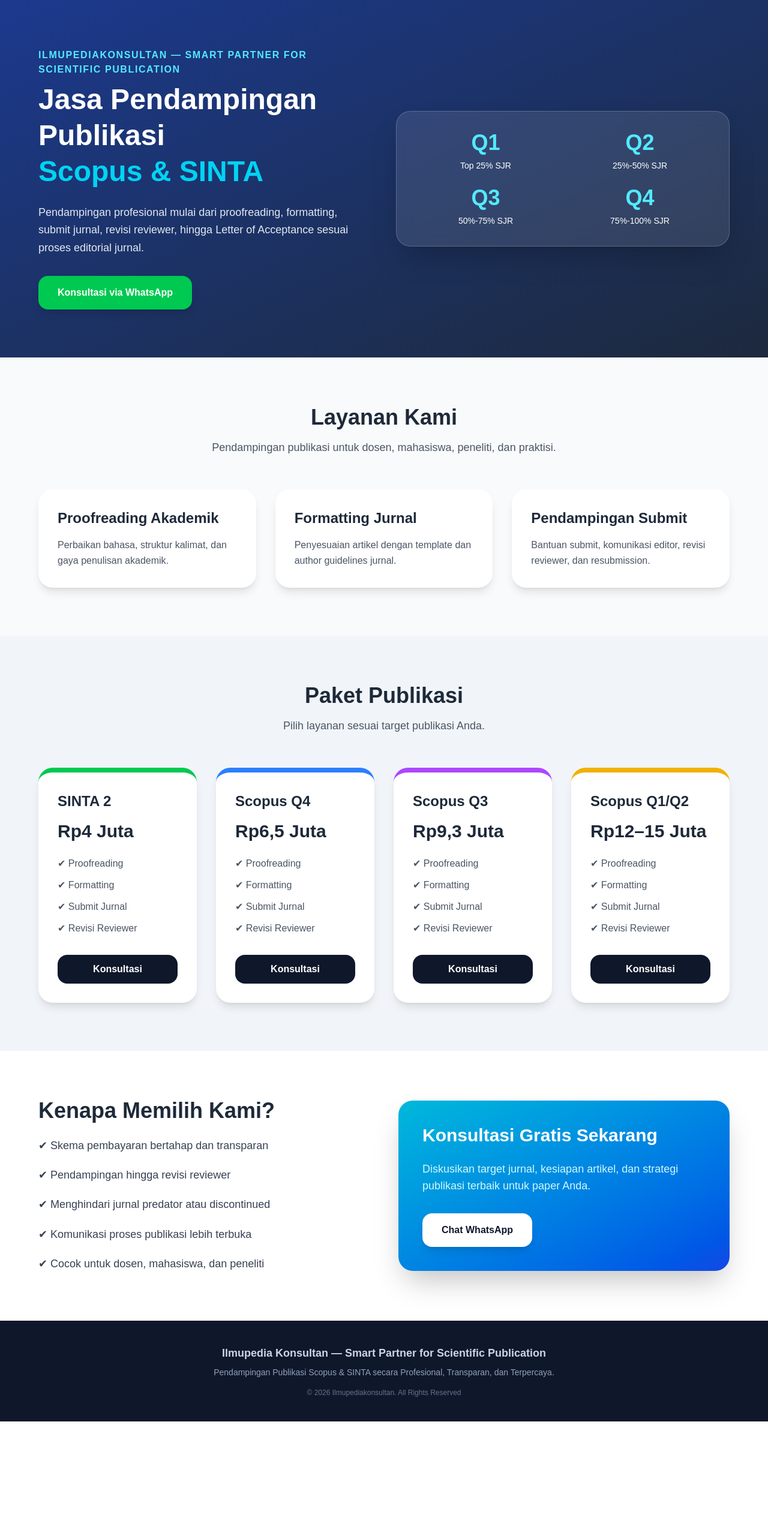
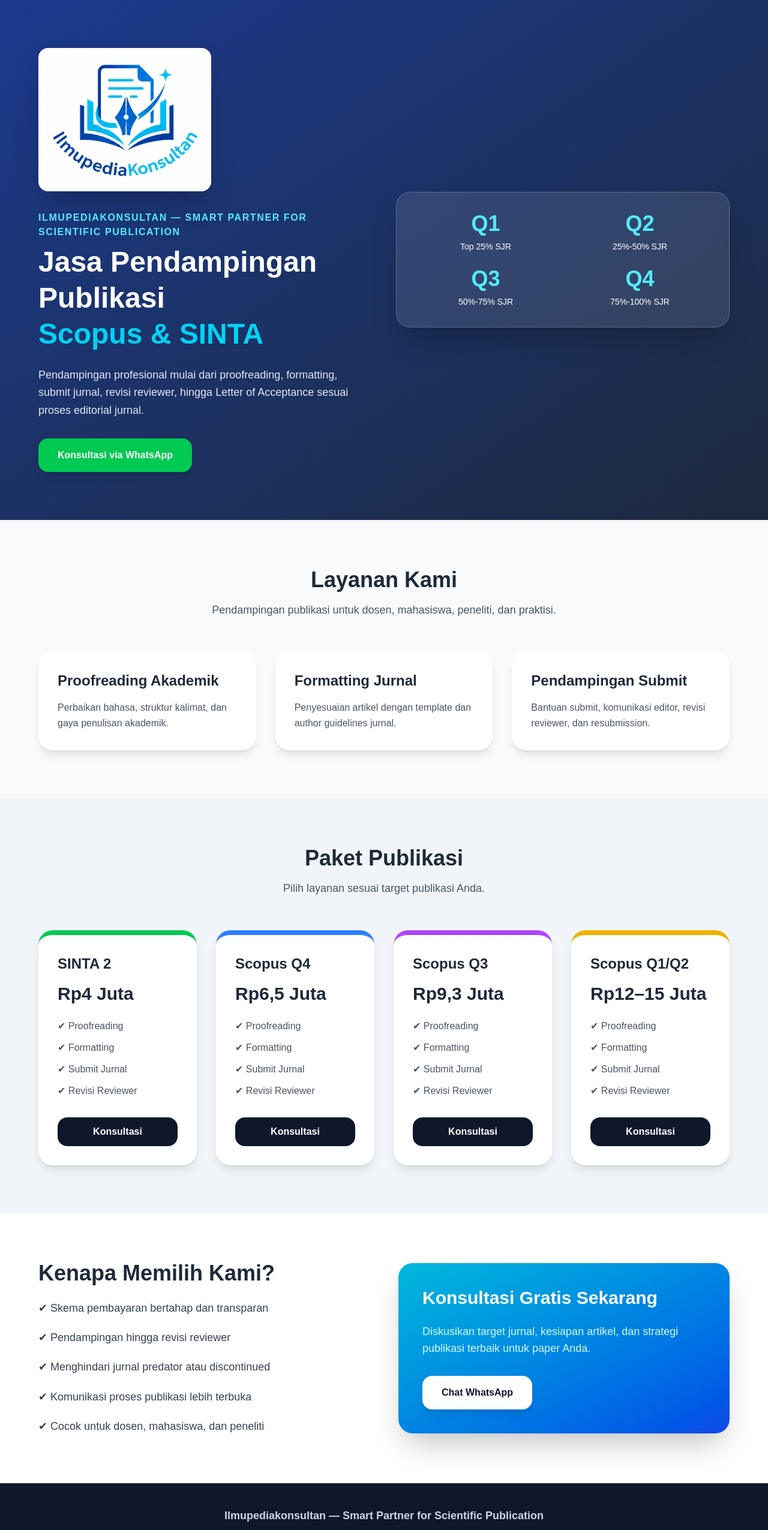
Before and after one commit to adeirfansyah/landing-wa, a Next.js app: page / in a window 1280 px wide. Shown: the top 2551 px of the page at 60% size. Before the commit the page ends 2370 px from the top, so only its background shows below. Built offline with nearby package versions, Linux system fonts and the light colour scheme.

Commit message:
fix homepage logo

```diff
--- a/app/page.tsx
+++ b/app/page.tsx
@@ -18,6 +18,14 @@
       <section className="bg-gradient-to-br from-blue-900 to-slate-800 text-white px-6 py-20">
   <div className="mx-auto grid max-w-6xl items-center gap-10 md:grid-cols-2">
     <div>
+      <div className="mb-8 flex justify-center md:justify-start">
+        <img
+          src="/images/logo-ilmupedia.png"
+          alt="Logo Ilmupedia Konsultan"
+          className="w-72 max-w-full rounded-2xl bg-white p-3 shadow-2xl"
+        />
+      </div>
+
       <div className="mb-6">
         <p className="text-cyan-300 font-semibold tracking-widest uppercase mb-2">
           Ilmupediakonsultan — Smart Partner for Scientific Publication
@@ -30,9 +38,9 @@
       </div>
 
       <p className="mb-8 text-lg leading-relaxed text-slate-200">
-              Pendampingan profesional mulai dari proofreading, formatting,
-              submit jurnal, revisi reviewer, hingga Letter of Acceptance
-              sesuai proses editorial jurnal.
+        Pendampingan profesional mulai dari proofreading, formatting, submit
+        jurnal, revisi reviewer, hingga Letter of Acceptance sesuai proses
+        editorial jurnal.
       </p>
 
       <a
@@ -51,14 +59,17 @@
           <h3 className="text-4xl font-bold text-cyan-300">Q1</h3>
           <p className="mt-2 text-sm">Top 25% SJR</p>
         </div>
+
         <div>
           <h3 className="text-4xl font-bold text-cyan-300">Q2</h3>
           <p className="mt-2 text-sm">25%-50% SJR</p>
         </div>
+
         <div>
           <h3 className="text-4xl font-bold text-cyan-300">Q3</h3>
           <p className="mt-2 text-sm">50%-75% SJR</p>
         </div>
+
         <div>
           <h3 className="text-4xl font-bold text-cyan-300">Q4</h3>
           <p className="mt-2 text-sm">75%-100% SJR</p>
@@ -209,7 +220,7 @@
 
       <footer className="bg-slate-900 px-6 py-10 text-center text-slate-300">
         <p className="mb-2 text-lg font-semibold">
-          Ilmupedia Konsultan — Smart Partner for Scientific Publication
+          Ilmupediakonsultan — Smart Partner for Scientific Publication
         </p>
 
         <p className="text-sm text-slate-400">
```
Lines whose indentation alone changed are shown as unchanged.
